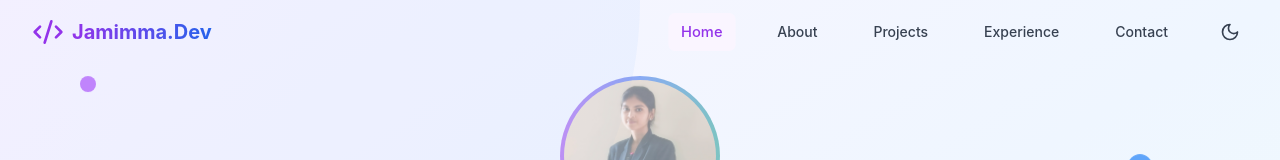
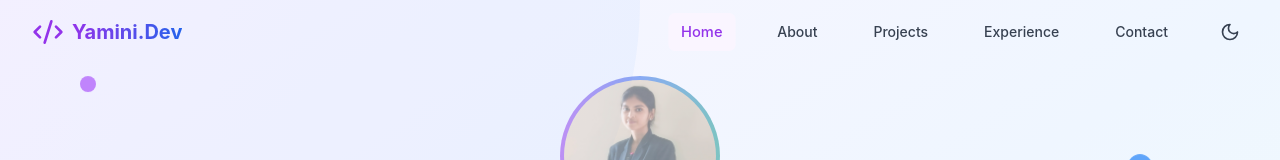
Before and after one commit to rowthuram24/yamini-portfolio, a React (Vite) app: page / in a window 1280 px wide. Shown: the top 160 px of the page. Built offline with nearby package versions, Linux system fonts and the light colour scheme.

Commit message:
Update Header.tsx

```diff
--- a/src/components/Header.tsx
+++ b/src/components/Header.tsx
@@ -56,7 +56,7 @@ const Header: React.FC = () => {
           <div className="flex items-center space-x-2">
             <Code2 className="h-8 w-8 text-purple-600 dark:text-purple-400" />
             <span className="font-bold text-xl bg-gradient-to-r from-purple-600 to-blue-600 bg-clip-text text-transparent">
-              Jamimma.Dev
+              Yamini.Dev
             </span>
           </div>
 
```
